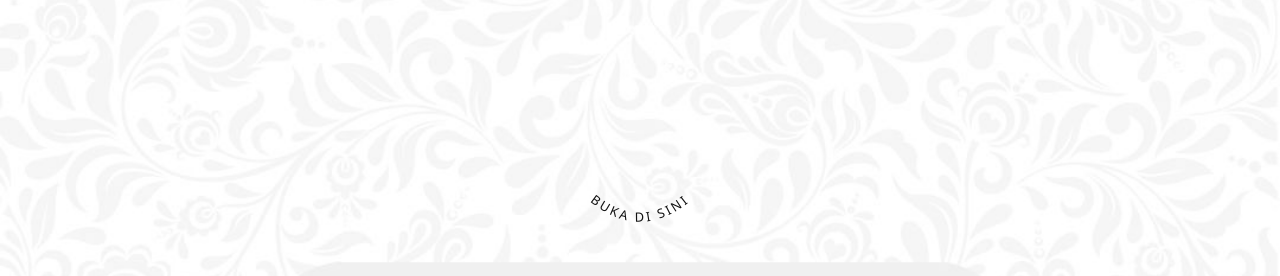
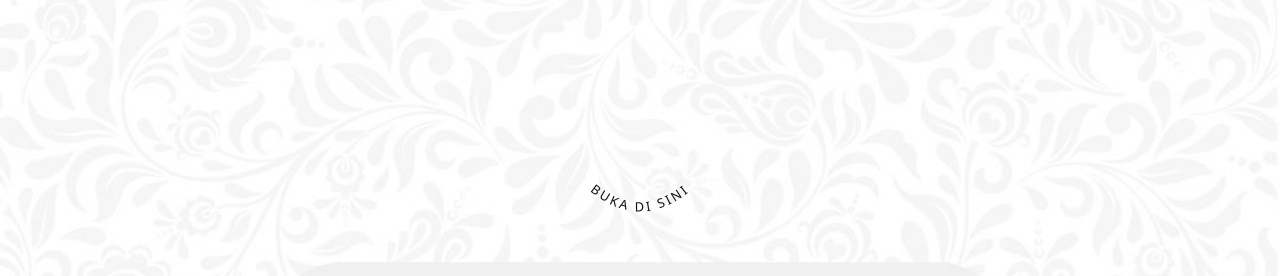
Before and after one commit to syafiqahmuhyeddin/Walimatulurushisyamdanamanina, a plain HTML site: page index.html in a window 1280 px wide. Shown: the part 136-412 px from the top of the page. Drawn offline with Linux system fonts and the light colour scheme.

```diff
--- a/index.html
+++ b/index.html
@@ -136,7 +136,7 @@
       <button class="open-hole" id="openBtn" type="button" aria-label="Buka Undangan">
         <svg viewBox="0 0 160 70">
           <defs>
-            <path id="curveText" d="M 20 40 Q 80 90 140 40" />
+            <path id="curveText" d="M 20 28 Q 80 78 140 28" />
           </defs>
           <text>
             <textPath href="#curveText" startOffset="50%" text-anchor="middle">
```
